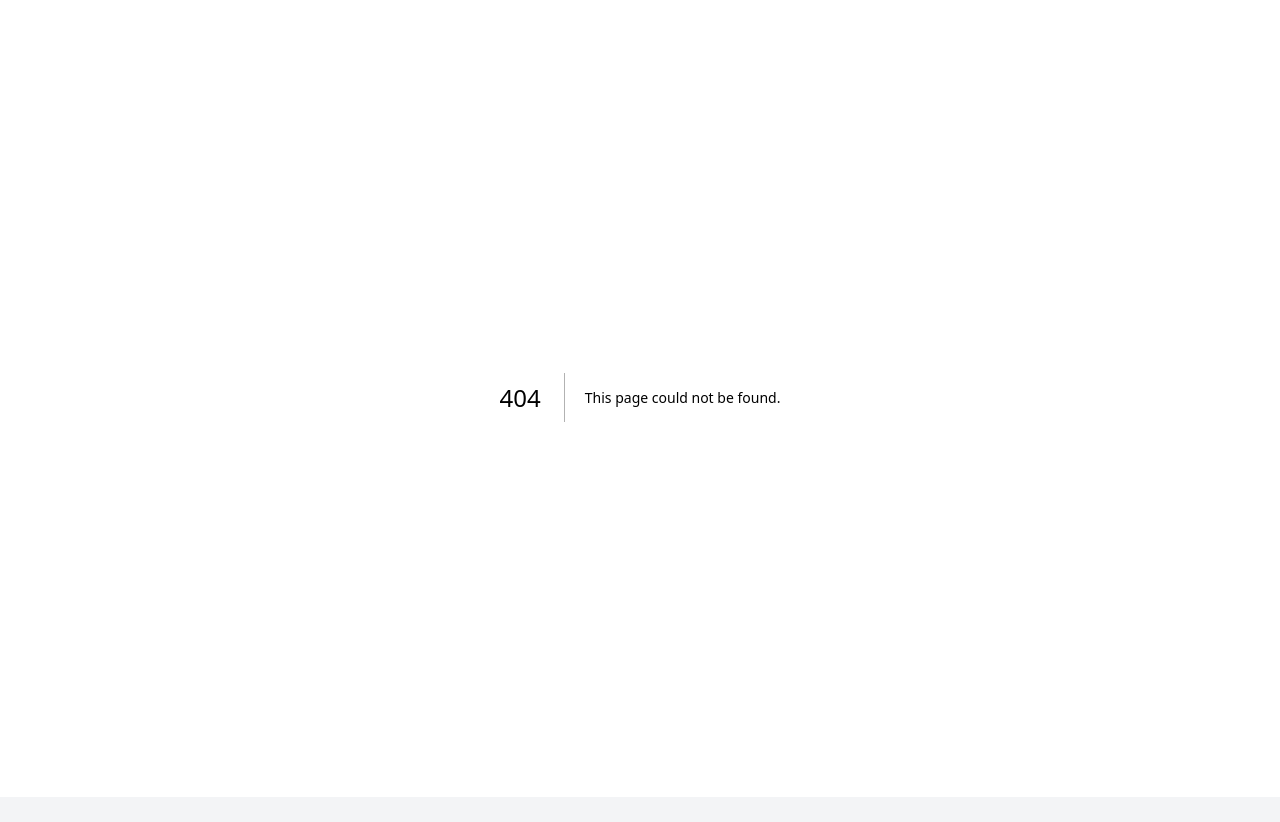
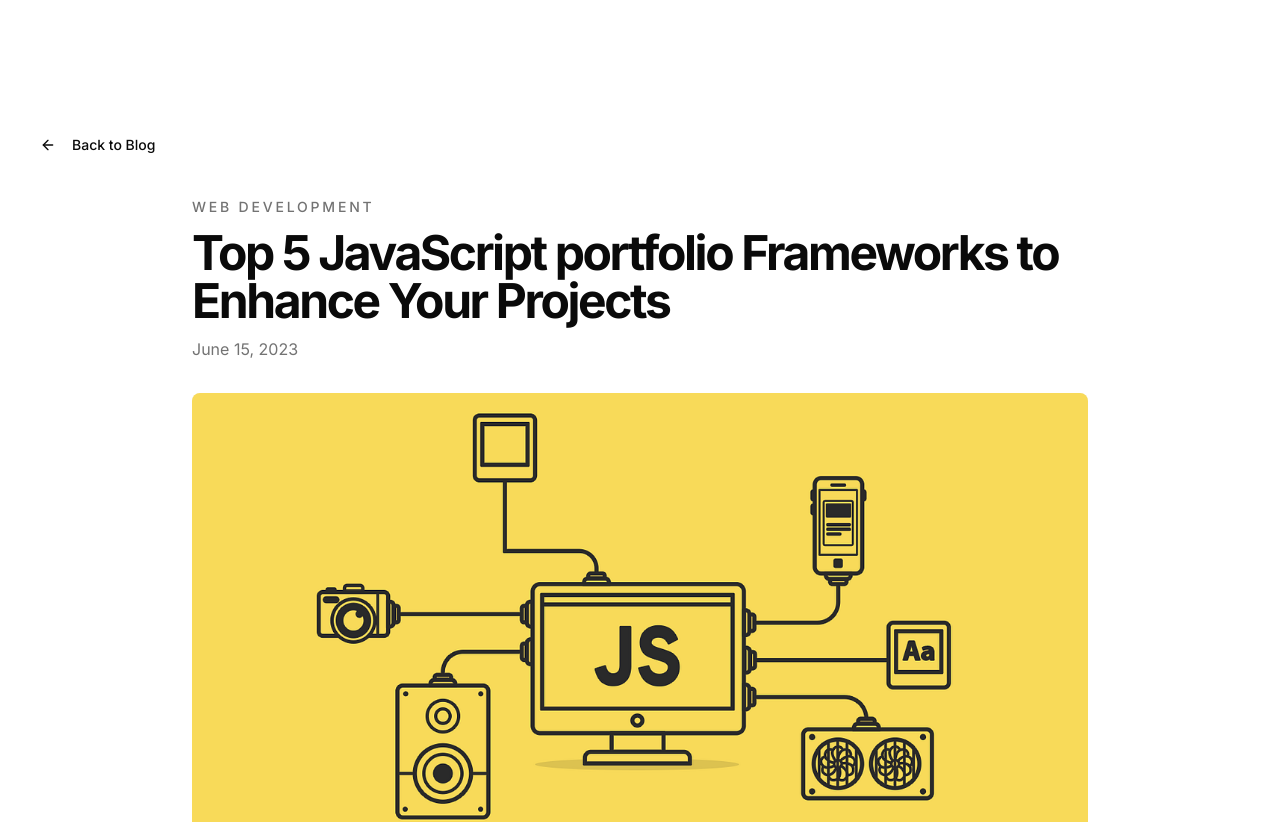
Before and after one commit to umerch1/umer-portfolio, a Next.js app: page /blog/Javascript-portfolio-Frameworks in a window 1280 px wide. Before the commit this address had no page. Shown: the part 100-922 px from the top of the page. Built offline with nearby package versions, Linux system fonts and the light colour scheme.

Commit message:
Fixed the project details page

```diff
--- /dev/null
+++ b/app/blog/[id]/page.tsx
@@ -0,0 +1,66 @@
+import Link from "next/link";
+import Image from "next/image";
+import { ArrowLeft } from "lucide-react";
+import { Button } from "@/components/ui/button";
+import AnimatedText from "@/components/animated-text";
+import { articles } from "@/lib/data";
+import { notFound } from "next/navigation";
+
+export default async function BlogDetailPage({
+  params,
+}: {
+  params: Promise<{ id: string }>;
+}) {
+  const { id } = await params;
+  const article = articles.find((item) => item.id === id);
+
+  if (!article) {
+    notFound();
+  }
+
+  return (
+    <div className="flex min-h-screen flex-col">
+      <main className="flex-1">
+        <section className="w-full py-12 md:py-24 lg:py-32">
+          <div className="container px-4 md:px-6">
+            <Button variant="ghost" asChild className="mb-8">
+              <Link href="/blog">
+                <ArrowLeft className="mr-2 h-4 w-4" />
+                Back to Blog
+              </Link>
+            </Button>
+
+            <div className="mx-auto flex max-w-4xl flex-col space-y-8">
+              <div className="space-y-3">
+                <p className="text-sm font-medium uppercase tracking-[0.2em] text-muted-foreground">
+                  {article.category}
+                </p>
+                <h1 className="text-3xl font-bold tracking-tighter sm:text-4xl md:text-5xl">
+                  <AnimatedText text={article.title} />
+                </h1>
+                <p className="text-muted-foreground">
+                  {article.date}
+                </p>
+              </div>
+
+              <div className="relative aspect-video overflow-hidden rounded-lg bg-muted">
+                <Image
+                  src={article.image || "/placeholder.svg"}
+                  alt={article.title}
+                  fill
+                  className="object-cover"
+                />
+              </div>
+
+              <div className="prose max-w-none dark:prose-invert">
+                <p className="text-lg leading-8 text-muted-foreground whitespace-pre-line">
+                  {article.content}
+                </p>
+              </div>
+            </div>
+          </div>
+        </section>
+      </main>
+    </div>
+  );
+}
--- a/app/projects/[id]/page.tsx
+++ b/app/projects/[id]/page.tsx
@@ -6,8 +6,9 @@ import AnimatedText from "@/components/animated-text"
 import { projects } from "@/lib/data"
 import { notFound } from "next/navigation"
 
-export default function ProjectPage({ params }: { params: { id: string } }) {
-  const project = projects.find((p) => p.id === params.id)
+export default async function ProjectPage({ params }: { params: Promise<{ id: string }> }) {
+  const { id } = await params
+  const project = projects.find((p) => p.id === id)
 
   if (!project) {
     notFound()
```
